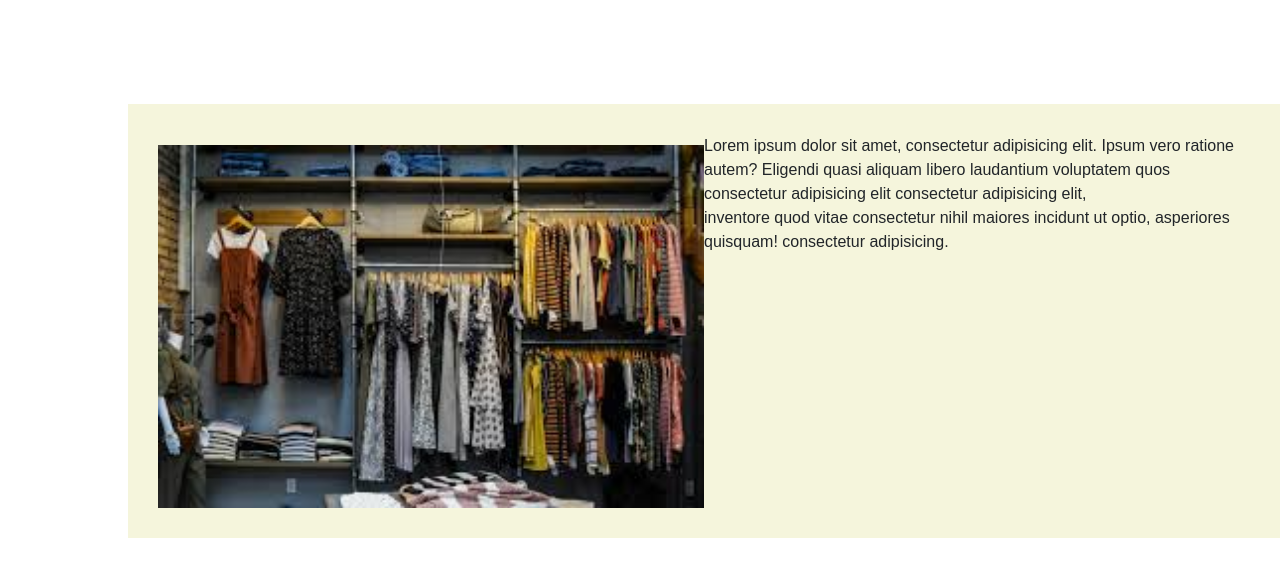
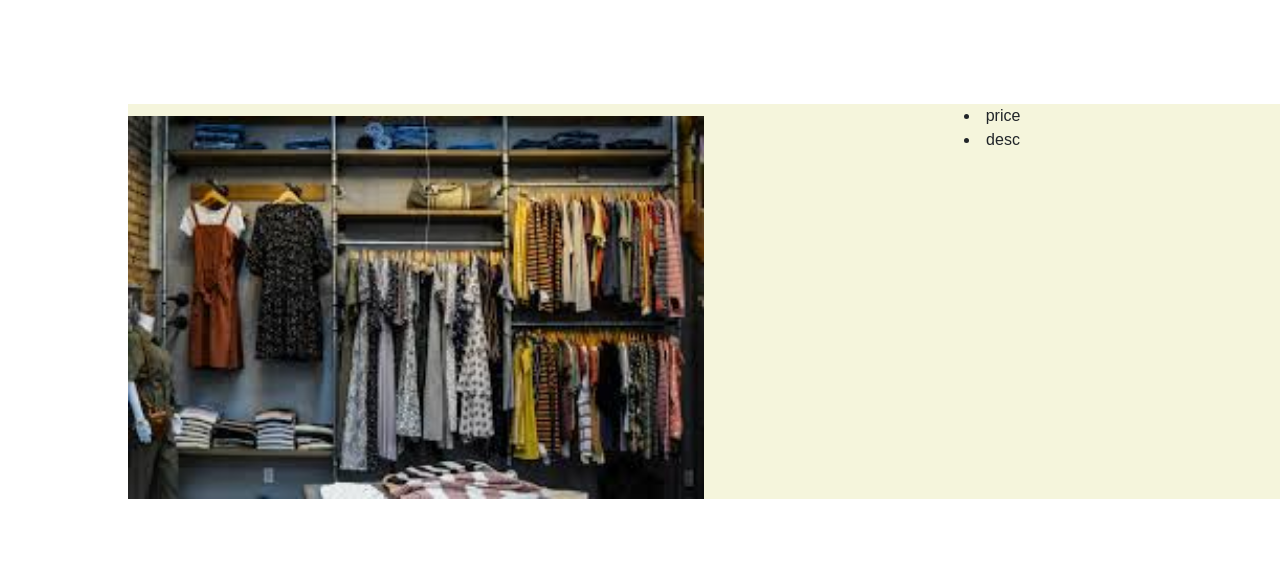
Before and after one commit to ramzanaliengineer/komori-corp, a Django app: page /singleProduct in a window 1280 px wide. Shown: the part 56-633 px from the top of the page. Run offline with Django 5.2, Linux system fonts and the light colour scheme.

Commit message:
ma ny change kia h

```diff
--- a/templates/singleProduct.html
+++ b/templates/singleProduct.html
@@ -20,7 +20,7 @@
             left: 10%;
             top: 20%;
             background-color: beige;
-            padding: 30px;
+
 
         }
     </style>
@@ -112,8 +112,9 @@ function myFunction() {
   </div>
 </nav>
 <div class="pos_cen" class="container">
-<img  class="img_clothes"  src="{% static 'hhhh.jpeg' %}" class="d-block w-50 my-4" alt="...">
-<p>Lorem ipsum dolor sit amet, consectetur adipisicing elit. Ipsum vero ratione autem? Eligendi quasi aliquam libero laudantium voluptatem quos consectetur adipisicing elit consectetur adipisicing elit,</br> inventore quod vitae consectetur nihil maiores incidunt ut optio, asperiores quisquam! consectetur adipisicing.</p>
+<img  class="img_clothes"  src="{% static 'hhhh.jpeg' %}" class="d-block w-50" alt="...">
+<li class="text-center">price</li>
+<li class="text-center">desc</li>
 </div>
 </body>
 </html>
```
